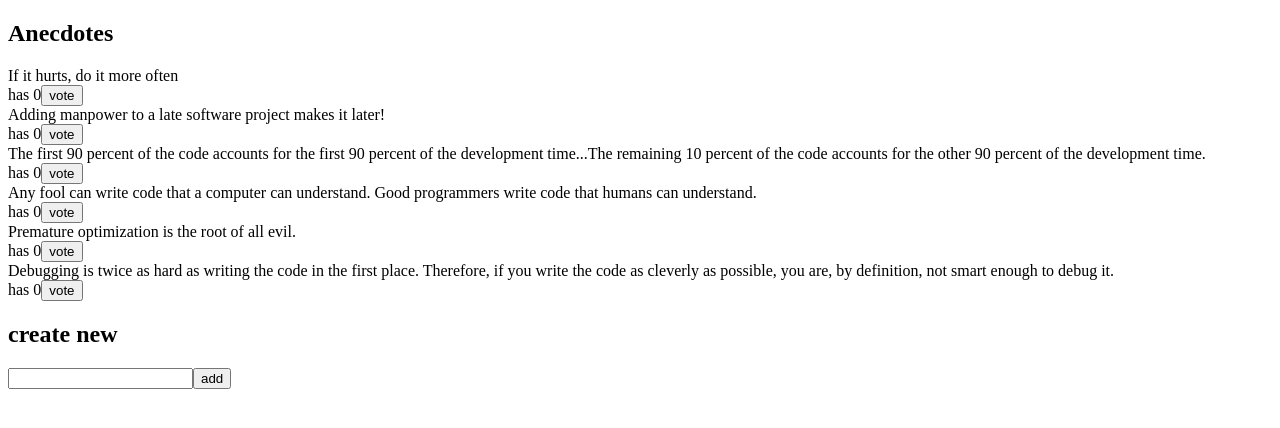
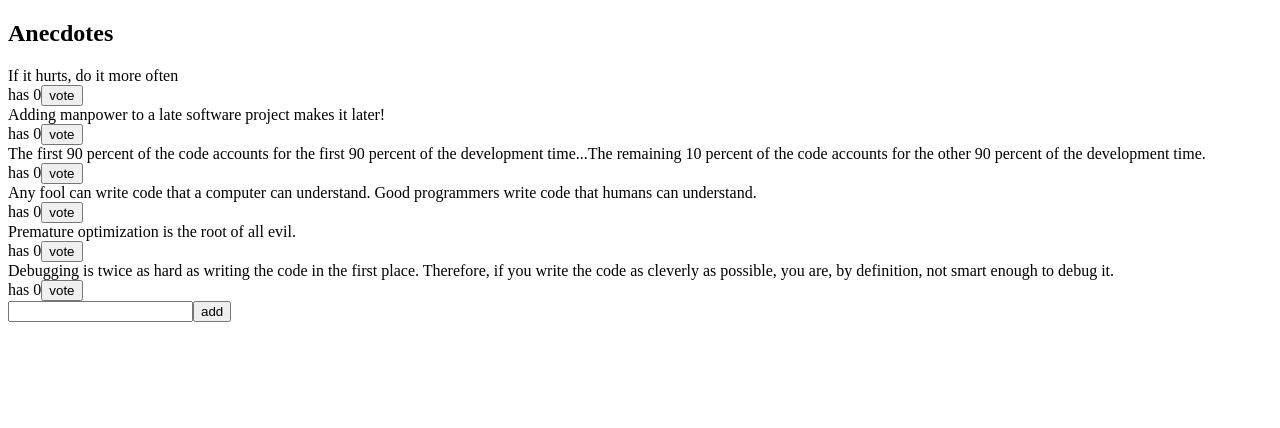
Before and after one commit to bukomp/Fullstack2023, a React (Create React App) app in the folder part6/redux-anecdotes/: page / in a window 1280 px wide. Shown: the top 428 px of the page. Built offline with nearby package versions, Linux system fonts and the light colour scheme.

Commit message:
feat: 6.8

```diff
--- a/part6/redux-anecdotes/src/App.js
+++ b/part6/redux-anecdotes/src/App.js
@@ -1,25 +1,11 @@
-import { useSelector, useDispatch } from 'react-redux';
 import AnecdoteForm from './components/AnecdoteForm';
-import { vote } from './reducers/anecdoteReducer';
+import AnecdoteList from './components/AnecdoteList';
 
 const App = () => {
-  const anecdotes = useSelector((state) => state);
-
-  const dispatch = useDispatch();
-
   return (
     <div>
       <h2>Anecdotes</h2>
-      {anecdotes.map((anecdote) => (
-        <div key={anecdote.id}>
-          <div>{anecdote.content}</div>
-          <div>
-            has {anecdote.votes}
-            <button onClick={() => dispatch(vote(anecdote.id))}>vote</button>
-          </div>
-        </div>
-      ))}
-      <h2>create new</h2>
+      <AnecdoteList />
       <AnecdoteForm />
     </div>
   );
--- /dev/null
+++ b/part6/redux-anecdotes/src/components/AnecdoteList.js
@@ -0,0 +1,23 @@
+import { useSelector, useDispatch } from 'react-redux';
+import { vote } from '../reducers/anecdoteReducer';
+
+const AnecdoteList = () => {
+  const anecdotes = useSelector((state) => state);
+  const dispatch = useDispatch();
+
+  return (
+    <>
+      {anecdotes.map((anecdote) => (
+        <div key={anecdote.id}>
+          <div>{anecdote.content}</div>
+          <div>
+            has {anecdote.votes}
+            <button onClick={() => dispatch(vote(anecdote.id))}>vote</button>
+          </div>
+        </div>
+      ))}
+    </>
+  );
+};
+
+export default AnecdoteList;
```
